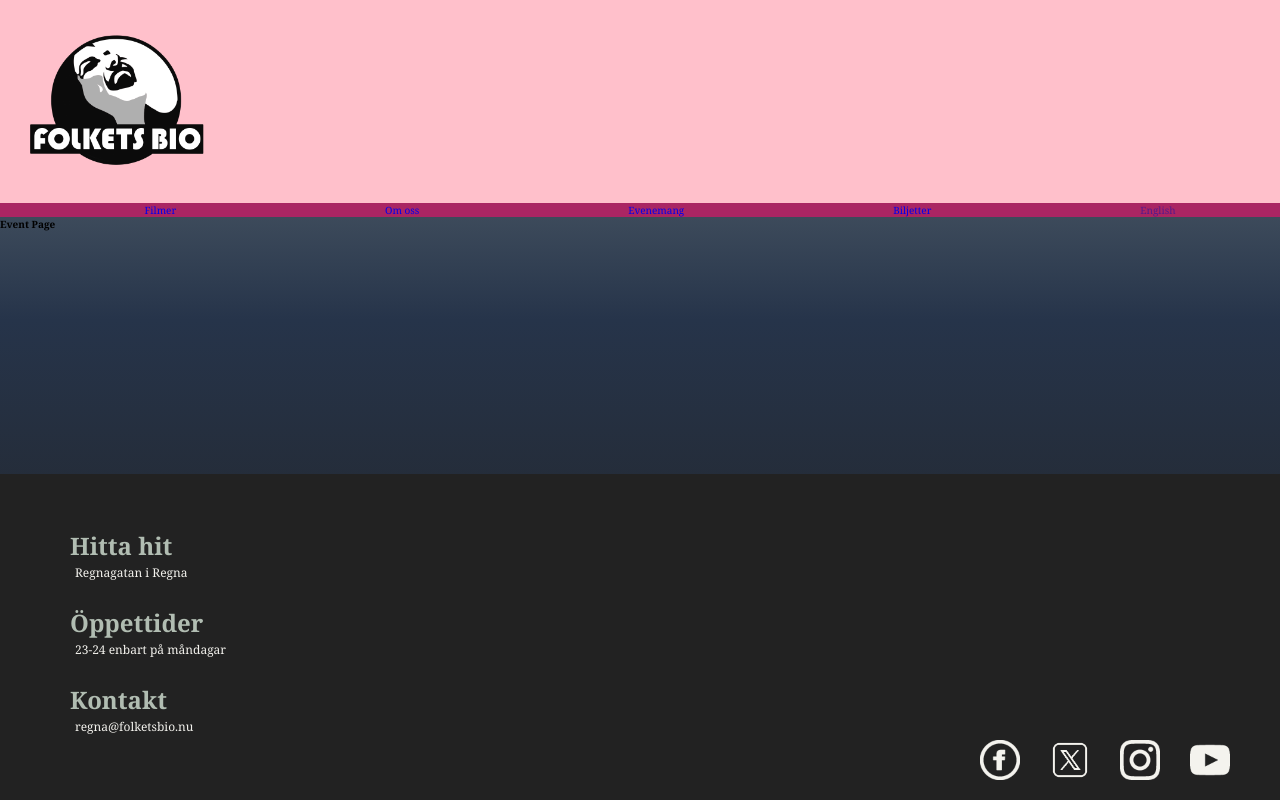
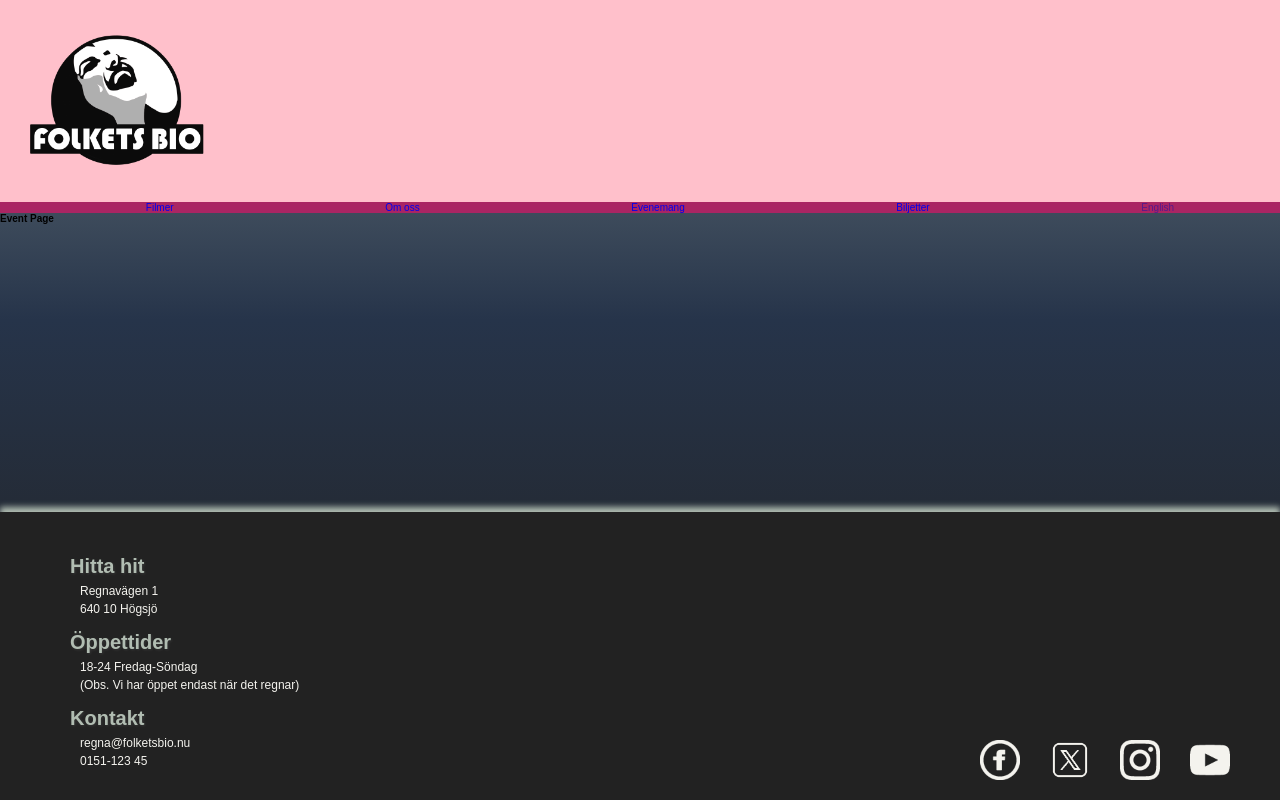
Before and after one commit to rl-86/kino-clone-project, a web app: file event.html in a window 1280 px wide. Run offline with its HTML, style and script files only (its server is not run), Linux system fonts and the light colour scheme.

Commit message:
Styling footer + added some info

```diff
--- a/assets/main.css
+++ b/assets/main.css
@@ -1,21 +1,26 @@
 #footer {
   background-color: #222222;
+  box-shadow: 0px -5px 6px #b1bdb2;
   position: fixed;
   bottom: 0;
   width: 100%;
-  padding: 4em 5em;
+  padding: 3em 5em;
 }
 
 #footer h3 {
-  font-size: 2.4em;
+  font-size: 2rem;
+  font-weight: 800;
+  text-shadow: 1px 1px 3px rgba(255, 255, 255, 0.1);
   color: #b1bdb2;
-  margin: 15px 0 0 20px;
+  margin: 10px 0 2px 20px;
+  line-height: 28px;
 }
 
 #footer p {
-  font-size: 1.2em;
+  font-size: 1.2rem;
   color: #f4f3ee;
-  margin: 2px 0 25px 25px;
+  margin: 0px 0 0px 30px;
+  line-height: 18px;
 }
 
 .footer_social_icons {
@@ -34,6 +39,7 @@
 .footer_social_icons img:hover {
   transform: scale(1.2);
   transition: transform 0.3s ease;
+  cursor: pointer;
 }
 
 #header {
@@ -62,7 +68,7 @@
   font-size: 10px;
   list-style-type: none;
   text-decoration: none;
-  font-family: Georgia, "Times New Roman", Times, serif;
+  font-family: "Montserrat", sans-serif;
 }
 
 body {
--- a/footer.html
+++ b/footer.html
@@ -9,11 +9,15 @@
   <body>
     <footer>
       <h3>Hitta hit</h3>
-      <p>Regnagatan i Regna</p>
+      <p>Regnavägen 1</p>
+      <p>640 10 Högsjö</p>
       <h3>Öppettider</h3>
-      <p>23-24 enbart på måndagar</p>
+      <p>18-24 Fredag-Söndag</p>
+      <p>(Obs. Vi har öppet endast när det regnar)</p>
       <h3>Kontakt</h3>
       <p>regna@folketsbio.nu</p>
+      <p>0151-123 45</p>
+      <p></p>
       <div></div>
       <div class="footer_social_icons">
         <img src="assets/iconmonstr-facebook-5-240.png" alt="Facebook Icon" />
--- a/src/sections/footer.scss
+++ b/src/sections/footer.scss
@@ -1,19 +1,24 @@
 #footer {
   background-color: $darkgrey;
+  box-shadow: 0px -5px 6px $lightgreen;
   position: fixed;
   bottom: 0;
   width: 100%;
-  padding: 4em 5em;
+  padding: 3em 5em;
 }
 #footer h3 {
-  font-size: 2.4em;
+  font-size: 2rem;
+  font-weight: 800;
+  text-shadow: 1px 1px 3px rgba(255, 255, 255, 0.1);
   color: $lightgreen;
-  margin: 15px 0 0 20px;
+  margin: 10px 0 2px 20px;
+  line-height: 28px;
 }
 #footer p {
-  font-size: 1.2em;
+  font-size: 1.2rem;
   color: $lightgrey;
-  margin: 2px 0 25px 25px;
+  margin: 0px 0 0px 30px;
+  line-height: 18px;
 }
 .footer_social_icons {
   position: fixed;
@@ -29,4 +34,5 @@
 .footer_social_icons img:hover {
   transform: scale(1.2);
   transition: transform 0.3s ease;
+  cursor: pointer;
 }
```
